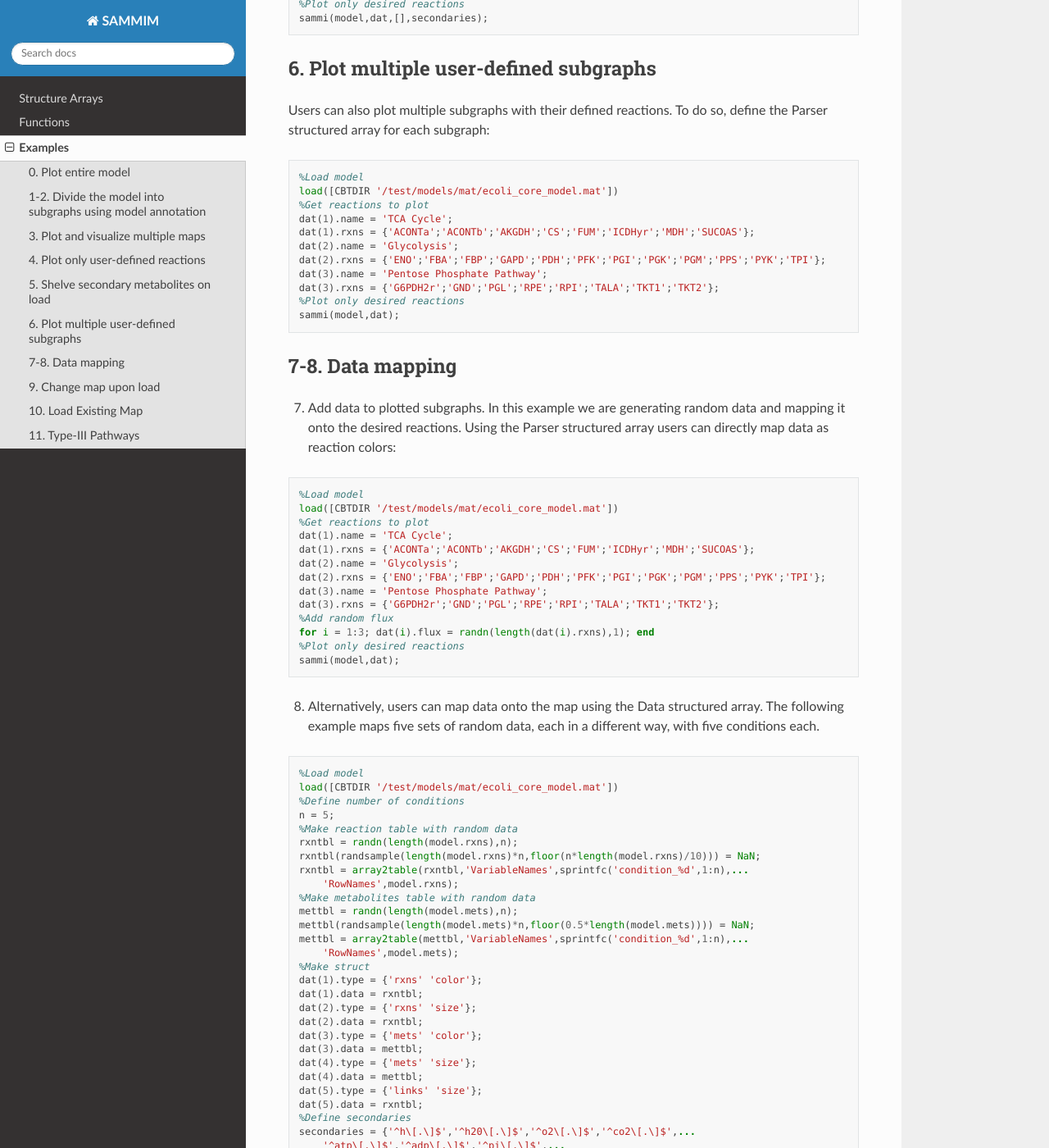
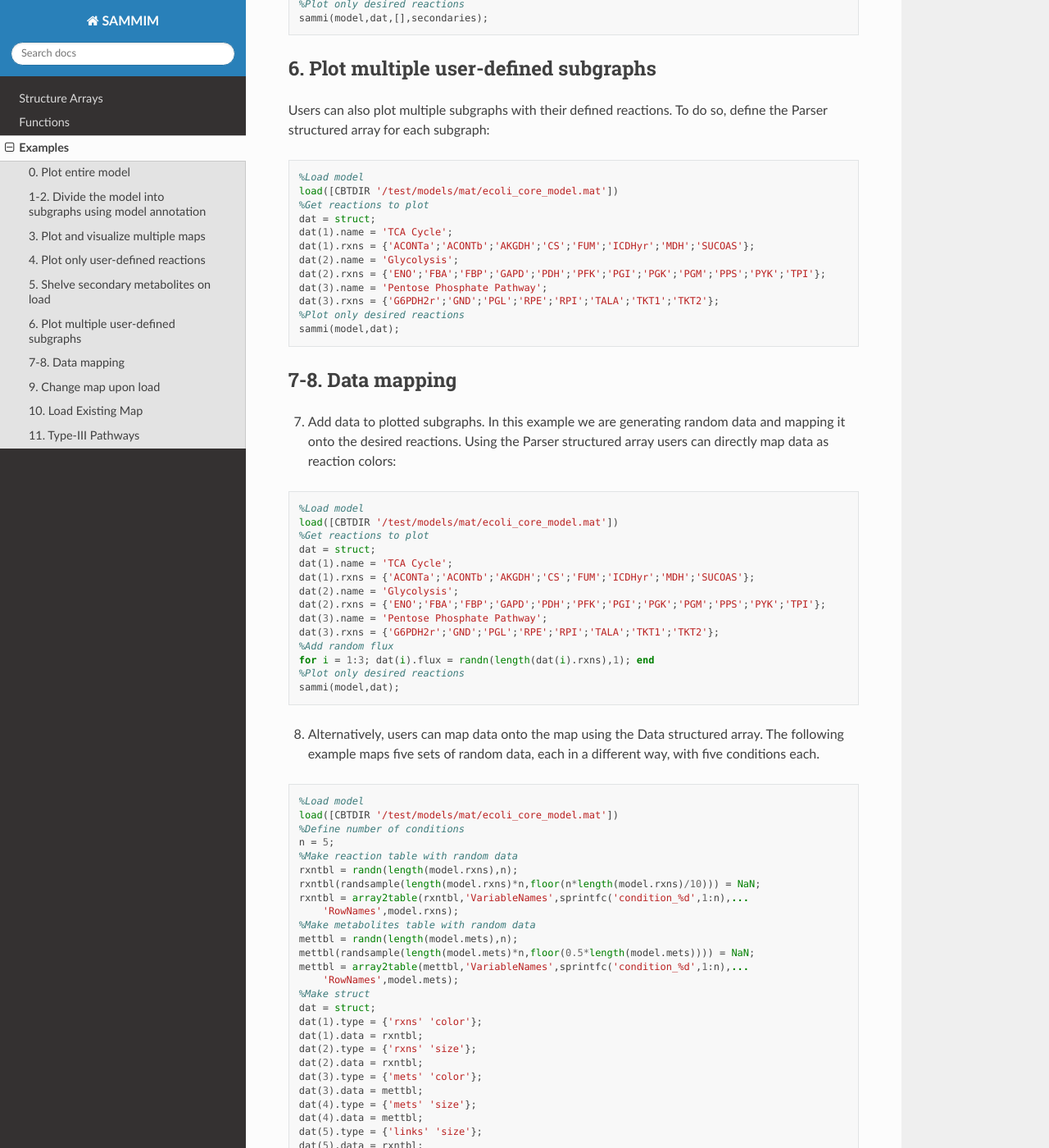
Before and after one commit to schultzdre/SAMMIM, a Sphinx documentation site: the page built from docs/source/examples.rst, in a window 1280 px wide and 1400 px high, scrolled down 2438 px. Shown: the whole window at 82% size. Built offline with Sphinx 7.4.7 and the Read the Docs theme 2.0.0, drawn with Linux system fonts in a browser that asks for light colours; some of the changed text lies outside the part shown.

Commit message:
Update examples.rst

```diff
--- a/docs/source/examples.rst
+++ b/docs/source/examples.rst
@@ -115,6 +115,7 @@ Users can also plot multiple subgraphs with their defined reactions. To do so, d
     %Load model
     load([CBTDIR '/test/models/mat/ecoli_core_model.mat'])
     %Get reactions to plot
+    dat = struct;
     dat(1).name = 'TCA Cycle';
     dat(1).rxns = {'ACONTa';'ACONTb';'AKGDH';'CS';'FUM';'ICDHyr';'MDH';'SUCOAS'};
     dat(2).name = 'Glycolysis';
@@ -133,6 +134,7 @@ Users can also plot multiple subgraphs with their defined reactions. To do so, d
     %Load model
     load([CBTDIR '/test/models/mat/ecoli_core_model.mat'])
     %Get reactions to plot
+    dat = struct;
     dat(1).name = 'TCA Cycle';
     dat(1).rxns = {'ACONTa';'ACONTb';'AKGDH';'CS';'FUM';'ICDHyr';'MDH';'SUCOAS'};
     dat(2).name = 'Glycolysis';
@@ -163,6 +165,7 @@ Users can also plot multiple subgraphs with their defined reactions. To do so, d
     mettbl = array2table(mettbl,'VariableNames',sprintfc('condition_%d',1:n),...
         'RowNames',model.mets);
     %Make struct
+    dat = struct;
     dat(1).type = {'rxns' 'color'};
     dat(1).data = rxntbl;
     dat(2).type = {'rxns' 'size'};
@@ -196,6 +199,7 @@ SAMMI options also allow users to change visualization parameters upon loading t
     rxntbl = array2table(rxntbl,'VariableNames',sprintfc('condition_%d',1:n),...
         'RowNames',model.rxns);
     %Make struct
+    dat = struct;
     dat(1).type = {'rxns' 'color'};
     dat(1).data = rxntbl;
     %Define secondaries
@@ -256,6 +260,7 @@ Type-III pathways are thermodynamically infeasible, flux-balanced distributions
     %Parse
     count = 0;
     %For each positive flux
+    dat = struct;
     for id = find(fluxmax)'
         %Set as objective
         model = changeObjective(model,model.rxns{id},1);
```
